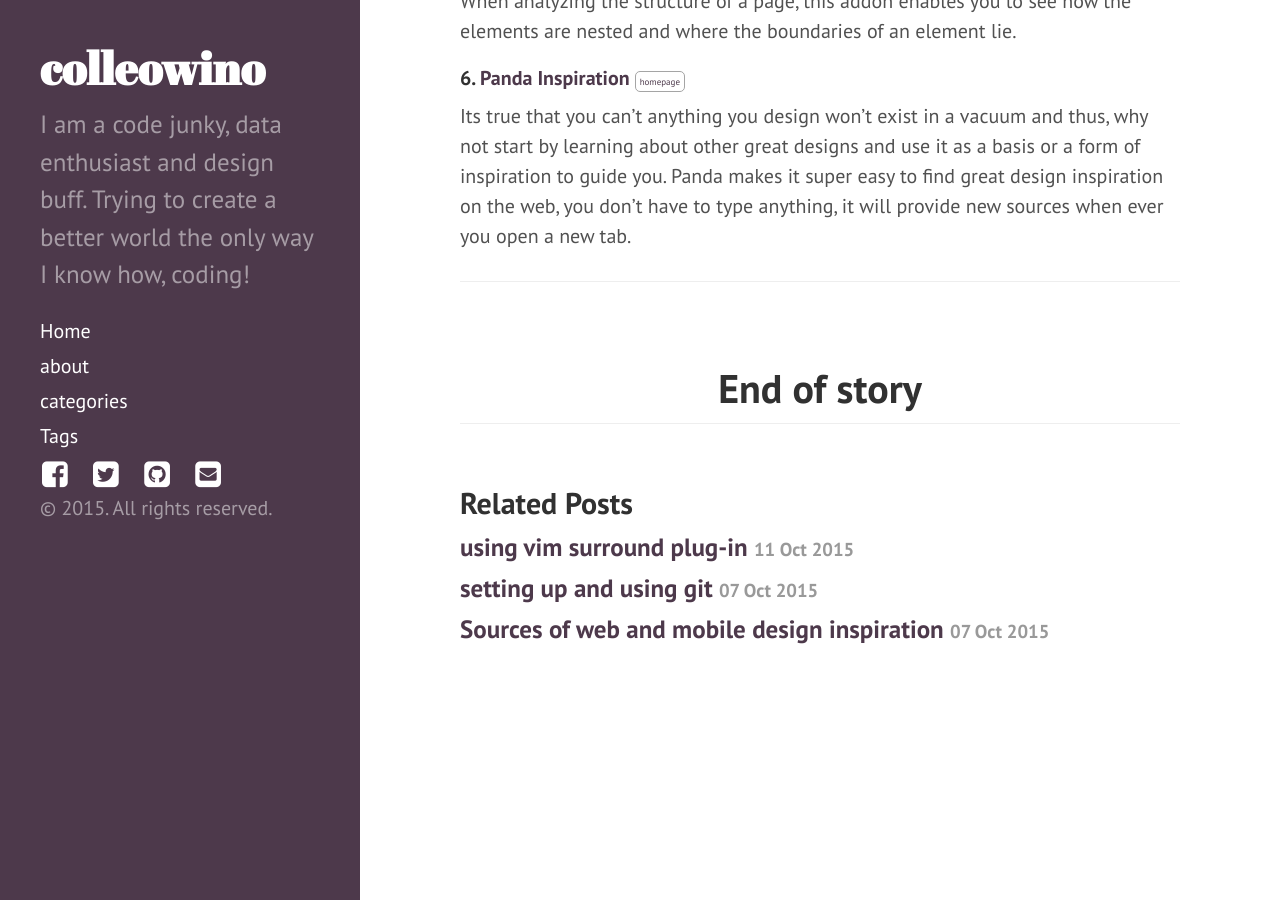
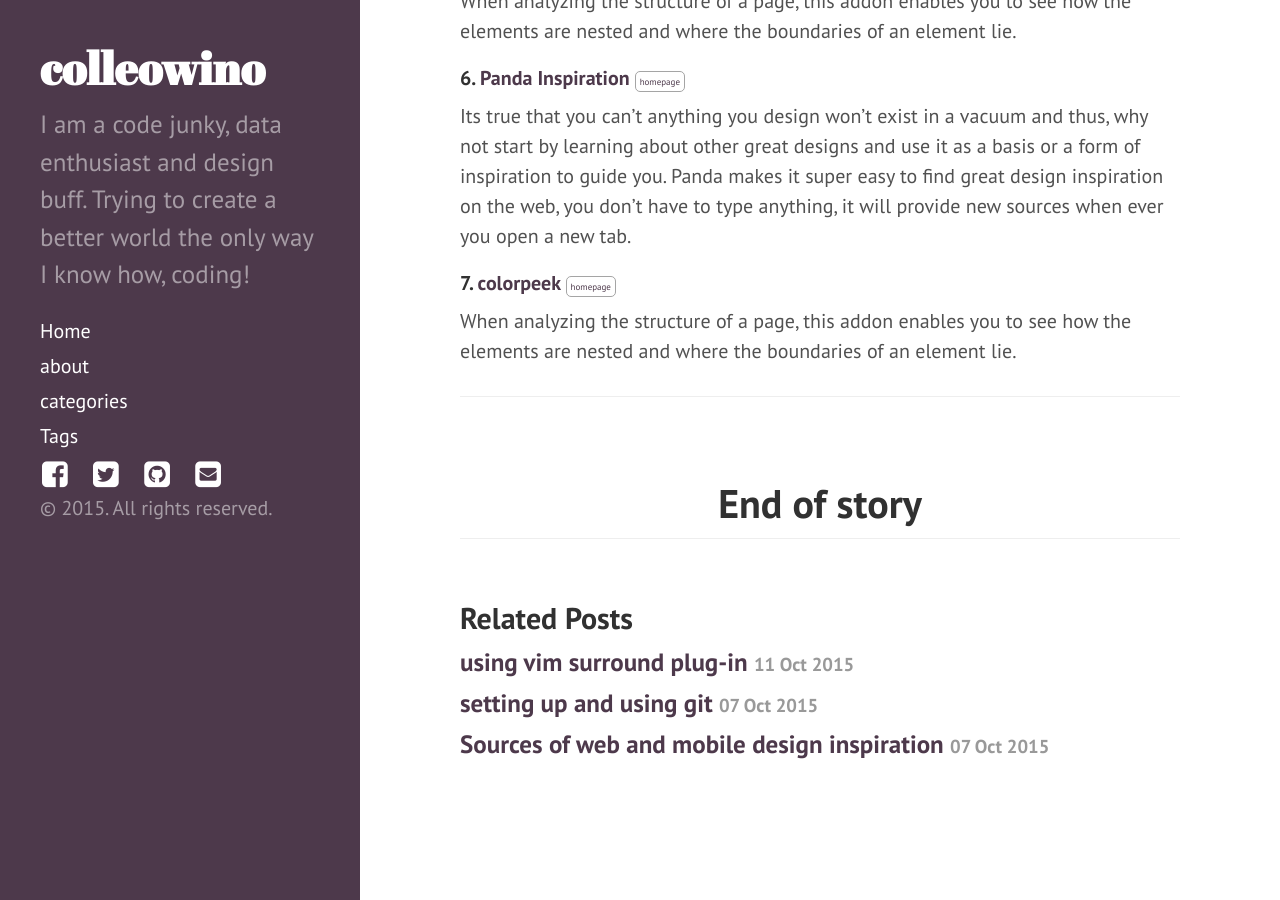
Before and after one commit to colleowino/colleowino.github.io, a Jekyll site: the page built from _posts/2015-09-30-my-favorite-browser-addons.md, in a window 1280 px wide and 900 px high, scrolled down 919 px. Built offline with Jekyll 4.4.1, drawn with Linux system fonts in a browser that asks for light colours; nearby versions of some CDN libraries; comment, search, counter and statistics services are not loaded.

Commit message:
+update colorpeek

```diff
--- a/_posts/2015-09-30-my-favorite-browser-addons.md
+++ b/_posts/2015-09-30-my-favorite-browser-addons.md
@@ -27,4 +27,7 @@ When analyzing the structure of a page, this addon enables you to see how the el
 #### 6. [Panda Inspiration](https://chrome.google.com/webstore/detail/panda-4-news-inspiration/haafibkemckmbknhfkiiniobjpgkebko) [homepage](http://usepanda.com/){:target="blank" class="sub"}
 Its true that you can't anything you design won't exist in a vacuum and thus, why not start by learning about other great designs and use it as a basis or a form of inspiration to guide you. Panda makes it super easy to find great design inspiration on the web, you don't have to type anything, it will provide new sources when ever you open a new tab.
 
+#### 7. [colorpeek](https://chrome.google.com/webstore/detail/colorpeek/bijmchgbjjmcmhldfpbamobldomjoioo) [homepage](http://colorpeek.com/){:target="blank" class="sub"}
+When analyzing the structure of a page, this addon enables you to see how the elements are nested and where the boundaries of an element lie.
+
 -----
```
